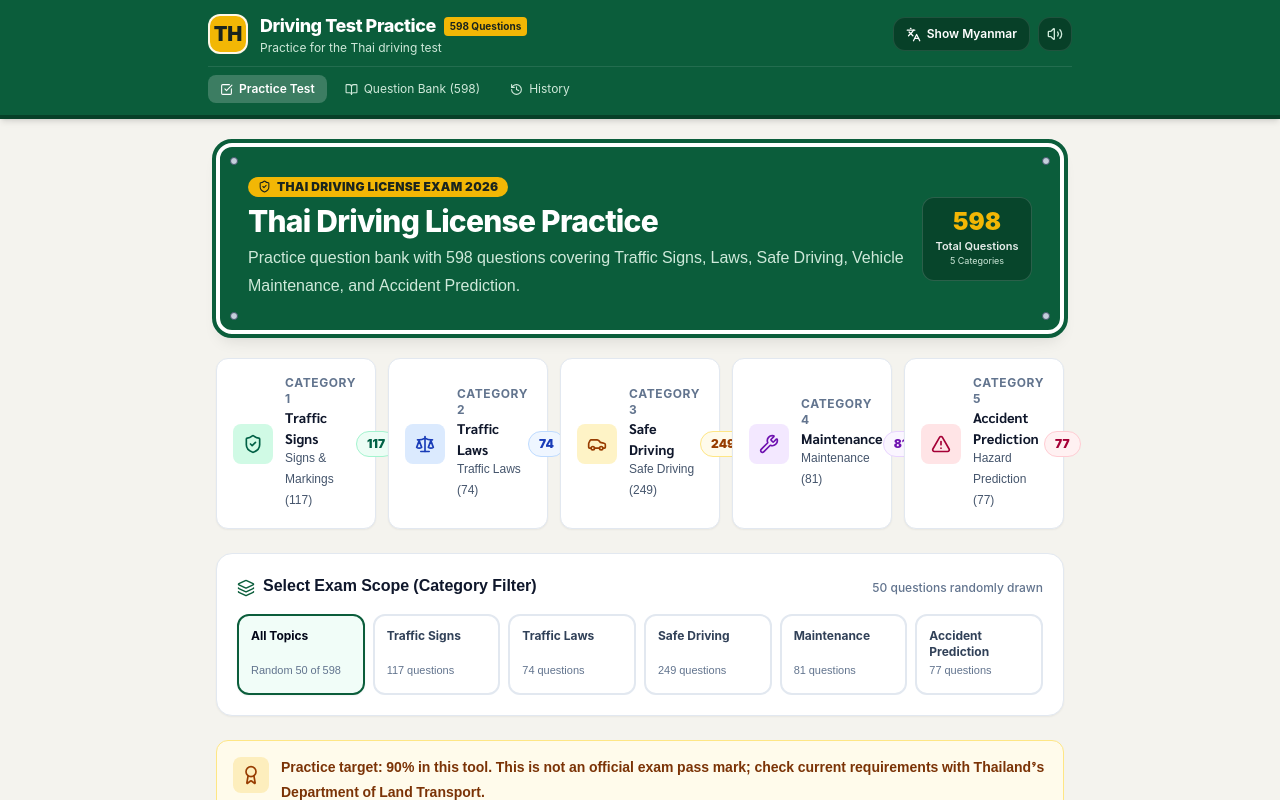
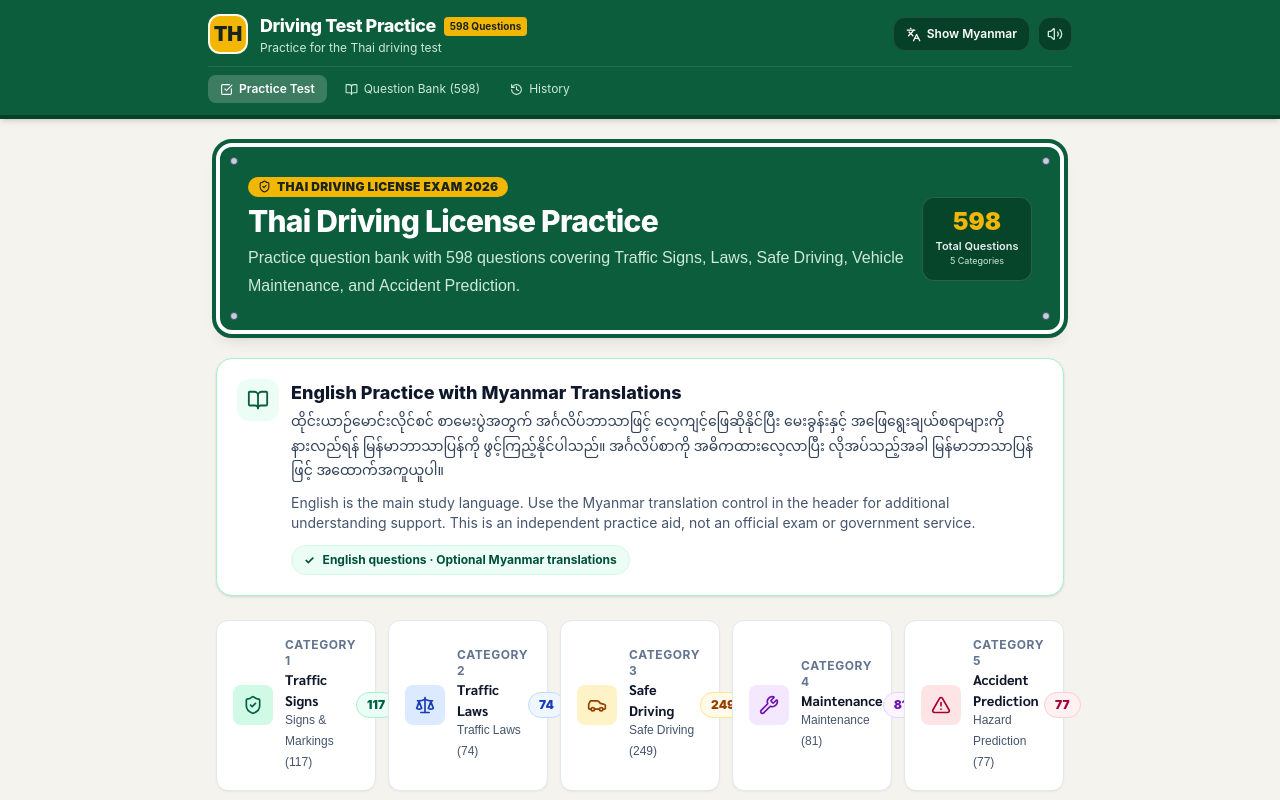
Before and after one commit to ZinLinn254995/Thai-Driving-License-Exam, a React (Vite) app: page / in a window 1280 px wide. Shown: the top 800 px of the page. Built offline with nearby package versions, Linux system fonts and the light colour scheme; no server answers.

Commit message:
feat: clarify Myanmar translation support on home page

```diff
--- a/src/components/HomeView.tsx
+++ b/src/components/HomeView.tsx
@@ -77,6 +77,35 @@ export const HomeView: React.FC<HomeViewProps> = ({
           </div>
         </div>
       </div>
+
+      {/* Make the site's English-first, Myanmar-supported purpose clear to visitors and reviewers. */}
+      <section
+        aria-labelledby="language-support-heading"
+        className="rounded-2xl border border-emerald-200 bg-white p-4 sm:p-5 shadow-sm"
+      >
+        <div className="flex items-start gap-3">
+          <div className="shrink-0 rounded-xl bg-emerald-50 p-2.5 text-[#0b5d3b]" aria-hidden="true">
+            <BookOpen size={22} />
+          </div>
+          <div className="min-w-0">
+            <h2 id="language-support-heading" className="text-base sm:text-lg font-extrabold text-slate-900">
+              English Practice with Myanmar Translations
+            </h2>
+            <p className="mt-1 text-sm leading-relaxed text-slate-700 font-myanmar">
+              ထိုင်းယာဉ်မောင်းလိုင်စင် စာမေးပွဲအတွက် အင်္ဂလိပ်ဘာသာဖြင့် လေ့ကျင့်ဖြေဆိုနိုင်ပြီး
+              မေးခွန်းနှင့် အဖြေရွေးချယ်စရာများကို နားလည်ရန် မြန်မာဘာသာပြန်ကို ဖွင့်ကြည့်နိုင်ပါသည်။
+              အင်္ဂလိပ်စာကို အဓိကထားလေ့လာပြီး လိုအပ်သည့်အခါ မြန်မာဘာသာပြန်ဖြင့် အထောက်အကူယူပါ။
+            </p>
+            <p className="mt-2 text-xs sm:text-sm text-slate-600">
+              English is the main study language. Use the Myanmar translation control in the header for additional understanding support. This is an independent practice aid, not an official exam or government service.
+            </p>
+            <div className="mt-3 inline-flex items-center gap-2 rounded-full bg-emerald-50 px-3 py-1.5 text-xs font-bold text-emerald-900 border border-emerald-100">
+              <span aria-hidden="true">✓</span>
+              English questions · Optional Myanmar translations
+            </div>
+          </div>
+        </div>
+      </section>
 
       <AdSenseAd slot={import.meta.env.VITE_ADSENSE_HOME_SLOT} />
 
```
